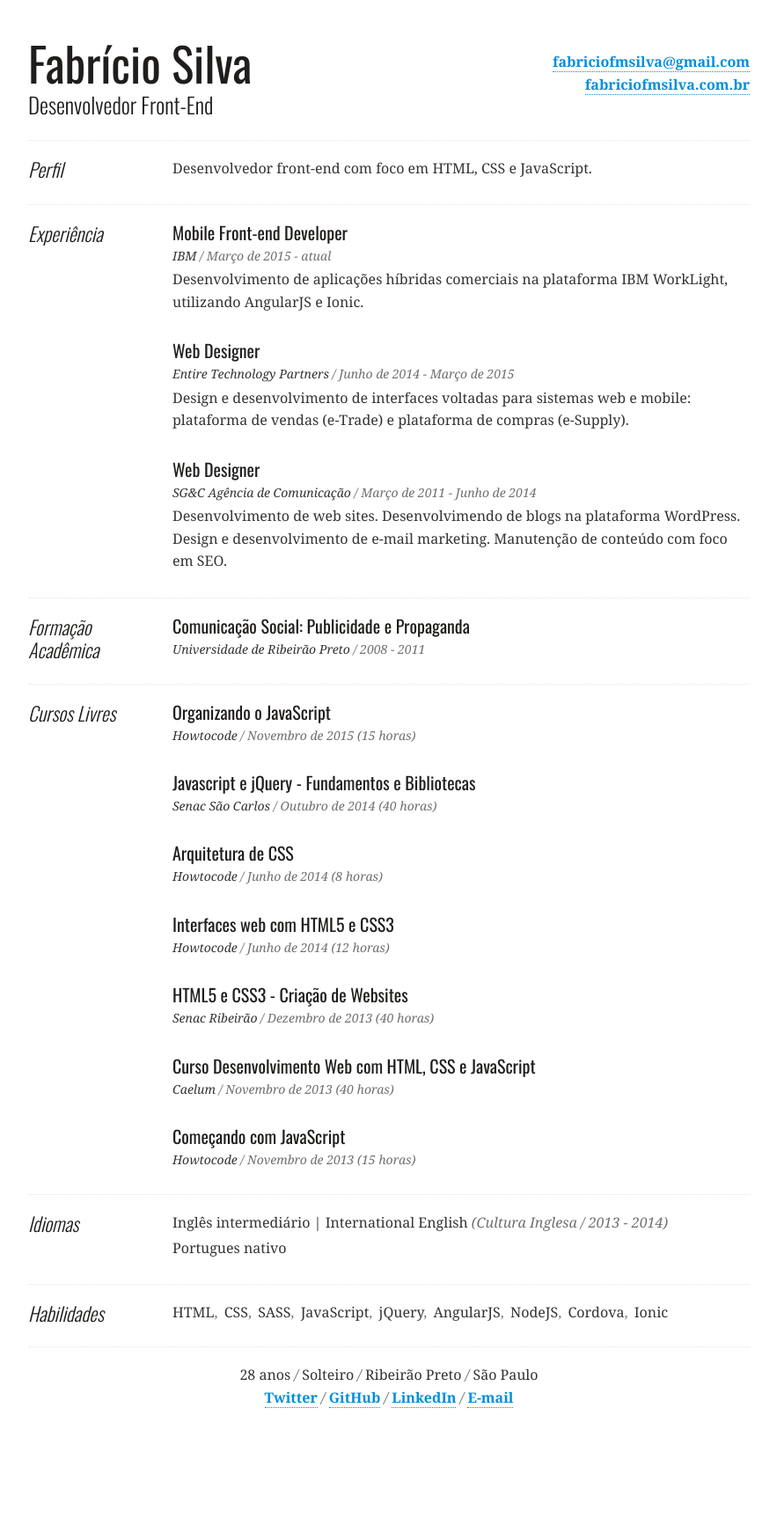
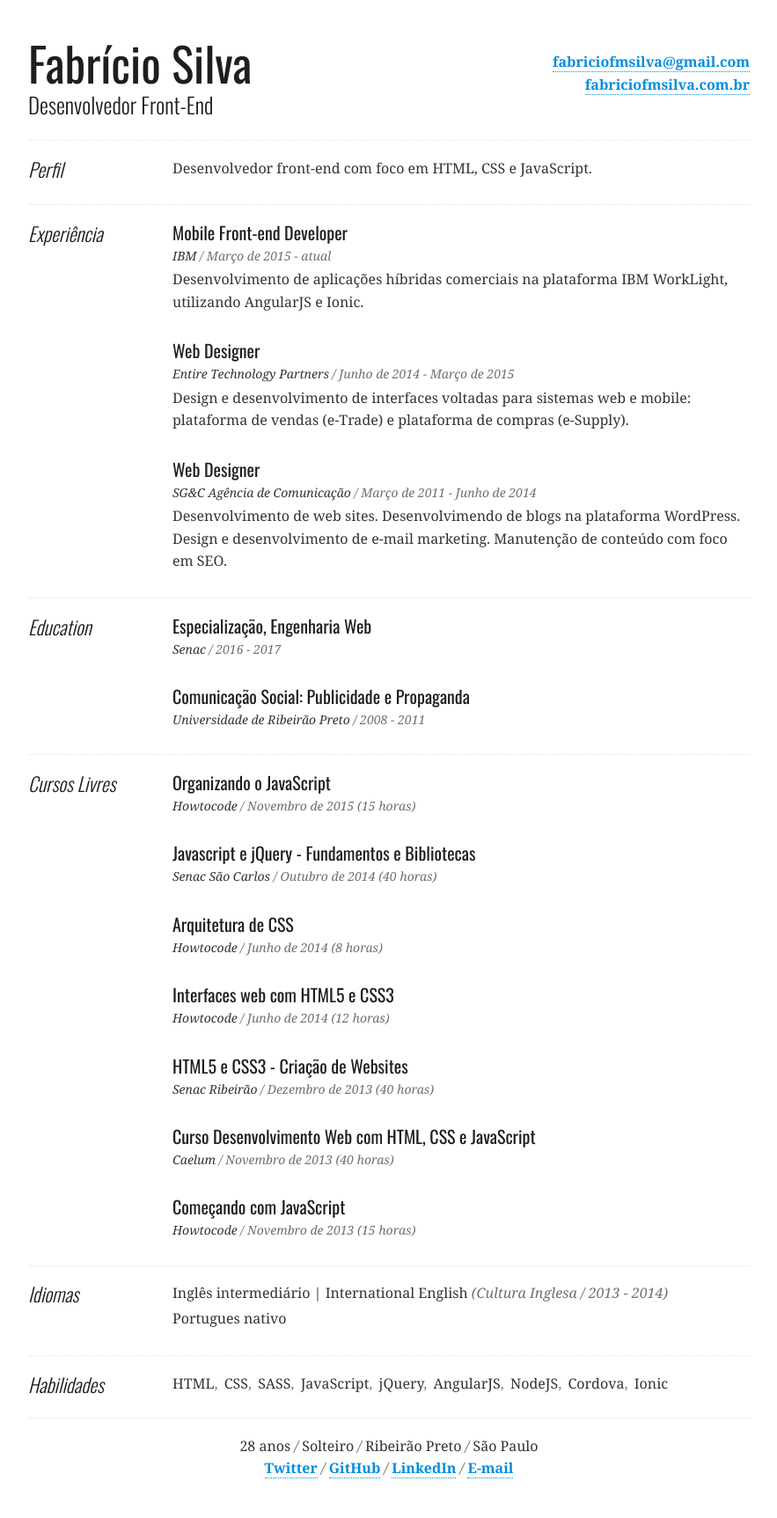
Before and after one commit to fabriciofmsilva/fabriciofmsilva.github.io, a Jekyll site: the page resume/index.html, which Jekyll copies as it is, in a window 1280 px wide. Shown: the whole page at 88% size, without its empty margins (198-1081 px from the left). Built offline with Jekyll 4.4.1, drawn with Linux system fonts in a browser that asks for light colours; before the commit the page ends 1645 px from its top, so only the background shows below that.

Commit message:
Updated formation

```diff
--- a/en/index.html
+++ b/en/index.html
@@ -280,7 +280,7 @@ width: 100%;
 
     <div class="content">
       <div class="item" itemprop="alumniOf" itemscope itemtype="http://schema.org/OrganizationRole">
-        <h3>Web Engineering</h3>
+        <h3>Specialization, Web Engineering</h3>
 
         <p class="local">
           <span itemprop="alumniOf" itemscope itemtype="http://schema.org/EducationalOrganization">
--- a/resume/index.html
+++ b/resume/index.html
@@ -264,14 +264,29 @@ width: 100%;
 
   <section class="entry formation">
     <header class="entry-header">
-      <h2>Formação Acadêmica</h2>
+      <h2>Education</h2>
     </header>
 
-    <div class="content" itemprop="alumniOf" itemscope itemtype="http://schema.org/CollegeOrUniversity">
-      <div class="item">
+    <div class="content">
+      <div class="item" itemprop="alumniOf" itemscope itemtype="http://schema.org/OrganizationRole">
+        <h3>Especialização, Engenharia Web</h3>
+
+        <p class="local">
+          <span itemprop="alumniOf" itemscope itemtype="http://schema.org/EducationalOrganization">
+            <em itemprop="name">Senac</em>
+          </span>
+          <i>/ <time itemprop="startDate">2016</time> - <time itemprop="endDate">2017</time></i>
+        </p>
+      </div>
+
+      <div class="item" itemprop="alumniOf" itemscope itemtype="http://schema.org/OrganizationRole">
         <h3>Comunicação Social: Publicidade e Propaganda</h3>
 
-        <p class="local"><em itemprop="name">Universidade de Ribeirão Preto</em> <i>/ <time>2008</time> - <time>2011</time></i></p>
+        <p class="local">
+          <span itemprop="alumniOf" itemscope itemtype="http://schema.org/EducationalOrganization">
+            <em itemprop="name">Universidade de Ribeirão Preto</em>
+          </span>
+          <i>/ <time itemprop="startDate">2008</time> - <time itemprop="endDate">2011</time></i></p>
       </div>
     </div>
   </section>
```
